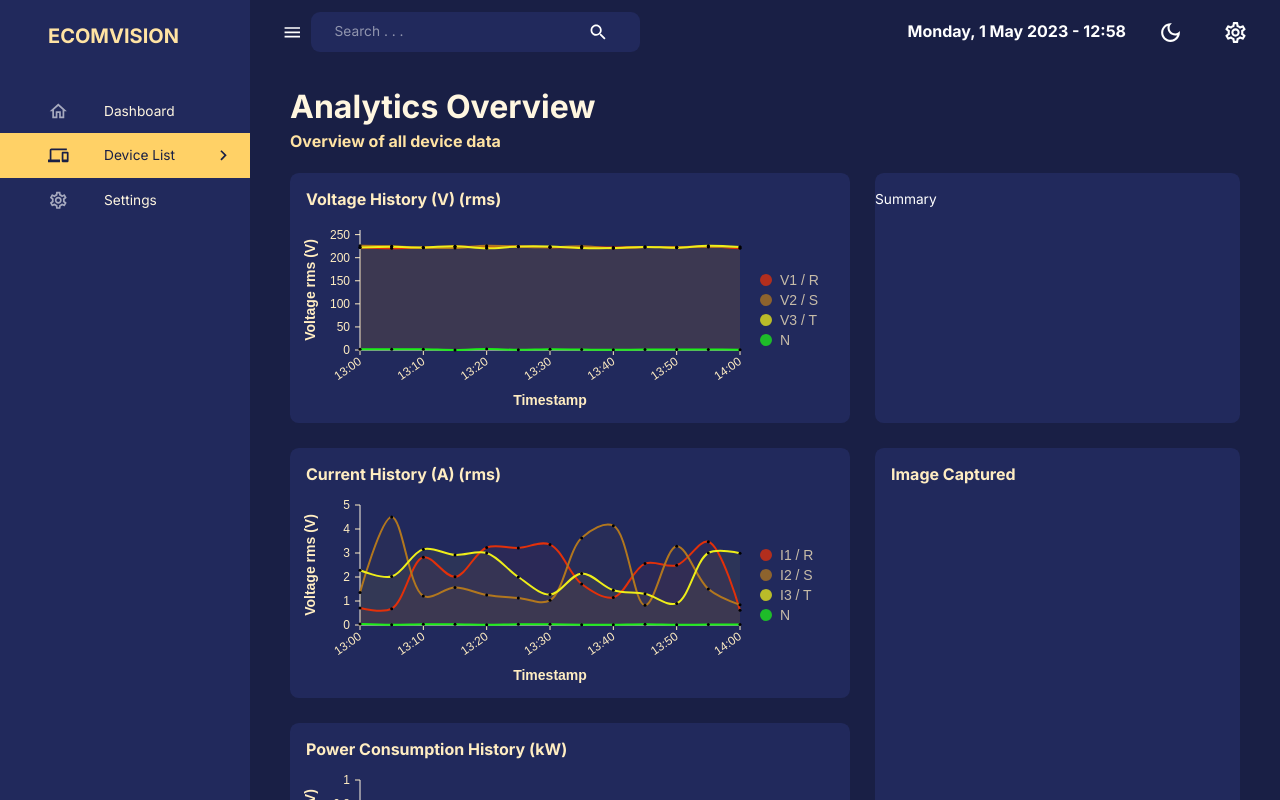
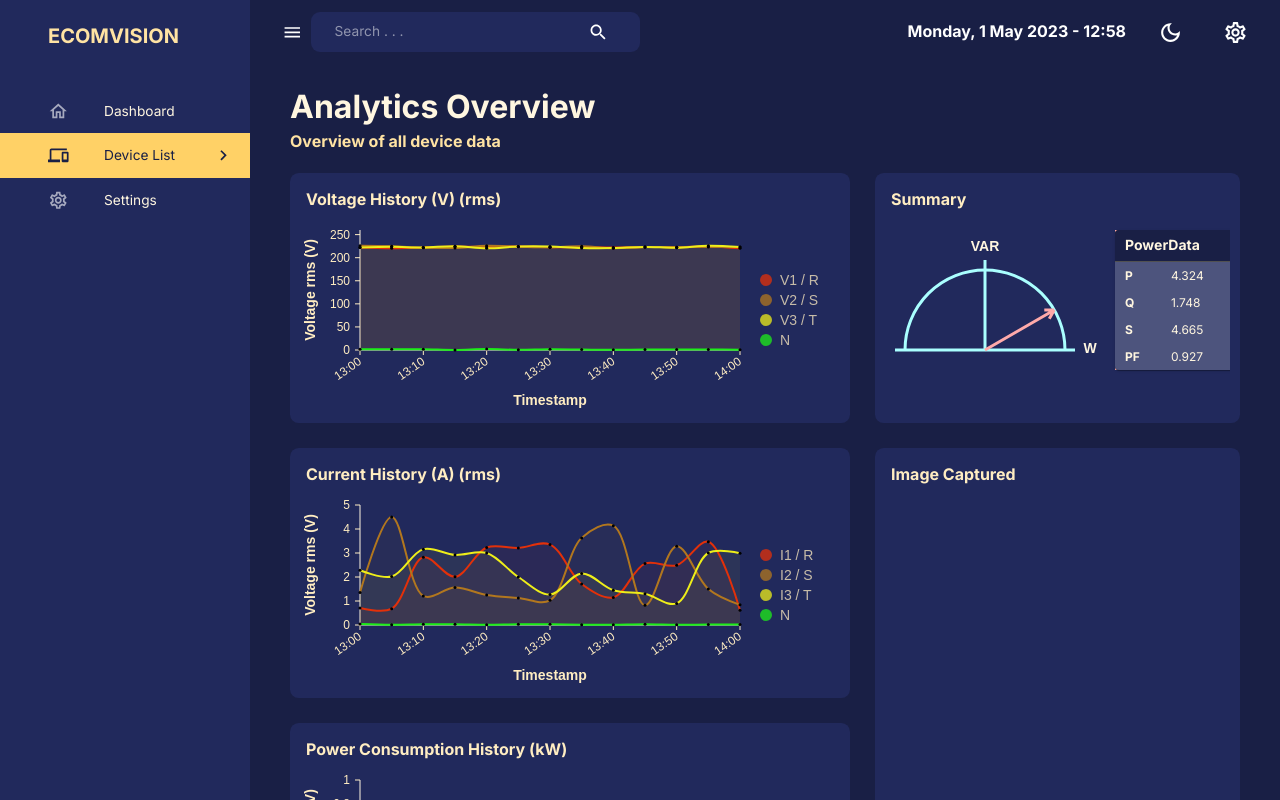
Before and after one commit to Hindrarta/power-meter-reactjs, a React (Create React App) app: page /device/1 in a window 1280 px wide. Shown: the top 800 px of the page. Built offline with nearby package versions, Linux system fonts and the light colour scheme.

Commit message:
create summary card

```diff
--- a/src/index.css
+++ b/src/index.css
@@ -24,3 +24,11 @@ body,
 ::-webkit-scrollbar-track:hover {
     background: #e0e0e0;
 }
+canvas {
+    /* width: 100px;
+    height: 100px; */
+    background-color: transparent;
+    border: 0px solid #141937;
+    border-radius: 4px;
+    margin: 20px 0 0 0;
+}
--- a/src/scenes/device/HistEnergy.jsx
+++ b/src/scenes/device/HistEnergy.jsx
@@ -1,6 +1,6 @@
 import React, { useMemo } from "react";
 import { EnergyData as data } from "./data";
-import { Typography, useTheme } from "@mui/material";
+import { useTheme } from "@mui/material";
 import { ResponsiveBar } from "@nivo/bar";
 import { timeFormat } from "d3-time-format";
 import { scaleTime } from "d3-scale";
@@ -13,13 +13,13 @@ const labels = [
     { key: "c", value: "E3 / T" },
 ];
 const HistEnergy = () => {
-    const from = new Date(data[0].timestamp);
-    const to = new Date(data[data.length - 1].timestamp);
     const theme = useTheme();
     const formatter = timeFormat("%H:%M");
     const timeScaleTicks = useMemo(() => {
+        const from = new Date(data[0].timestamp);
+        const to = new Date(data[data.length - 1].timestamp);
         const scale = scaleTime().domain([from, to]);
-        const ticks = scale.ticks(5);
+        const ticks = scale.ticks(10);
         return ticks.map((tick) => formatter(tick));
     });
 
@@ -76,18 +76,6 @@ const HistEnergy = () => {
                         {labels.map((item, index) => (
                             <li key={"lg" + index}>
                                 <div className="timestamp">
-                                    {/* <Typography
-                                        fontSize="12px"
-                                        color="#000000"
-                                        fontWeight="bold"
-                                        margin="5px 10px 5px 10px"
-                                    >
-                                        {labels[index].value +
-                                            " - " +
-                                            d.data[labels[index].value] +
-                                            " - " +
-                                            stackedBarColors[index]}{" "}
-                                    </Typography> */}
                                     <BasicTooltip
                                         id={labels[index].value}
                                         value={d.data[labels[index].value]}
--- a/src/scenes/device/Summary.jsx
+++ b/src/scenes/device/Summary.jsx
@@ -1,7 +1,268 @@
-import React from "react";
+import {
+    Box,
+    Paper,
+    Table,
+    TableBody,
+    TableCell,
+    TableContainer,
+    TableHead,
+    TableRow,
+    Typography,
+    styled,
+    tableCellClasses,
+    useTheme,
+} from "@mui/material";
+import React, { useEffect, useRef } from "react";
+import { SummaryData } from "./data";
+
+const StyledTableCell = styled(TableCell)(({ theme }) => ({
+    [`&.${tableCellClasses.head}`]: {
+        backgroundColor:
+            theme.palette.mode === "dark"
+                ? theme.palette.primary[600]
+                : theme.palette.grey[300],
+        color: theme.palette.secondary[100],
+        fontSize: 14,
+        fontWeight: "bold",
+        padding: "5px 0 5px 10px",
+    },
+    [`&.${tableCellClasses.body}`]: {
+        backgroundColor:
+            theme.palette.mode === "dark"
+                ? theme.palette.primary[400]
+                : theme.palette.grey[100],
+        color: theme.palette.secondary[100],
+        borderColor: theme.palette.primary[400],
+        fontSize: 12,
+        padding: "5px 0 5px 10px",
+    },
+}));
+
+const SummaryTable = ({ data, theme }) => {
+    return (
+        <Paper sx={{ width: "100%", overflow: "hidden" }}>
+            <TableContainer sx={{ maxWidth: 150 }}>
+                <Table sx={{ minWidth: 125 }} stickyHeader aria-label="summary">
+                    {Object.keys(data).map((key) => {
+                        return key === "id" ? (
+                            <TableHead>
+                                <TableRow>
+                                    <StyledTableCell align="left" colSpan={2}>
+                                        {data.id}
+                                    </StyledTableCell>
+                                </TableRow>
+                            </TableHead>
+                        ) : (
+                            <TableBody>
+                                <TableRow
+                                    key={key}
+                                    sx={{
+                                        "&:last-child td, &:last-child th": {
+                                            border: 0,
+                                        },
+                                    }}
+                                >
+                                    <StyledTableCell
+                                        align="left"
+                                        sx={{ fontWeight: "bold" }}
+                                    >
+                                        {key}
+                                    </StyledTableCell>
+                                    <StyledTableCell align="left">
+                                        {data[key]}
+                                    </StyledTableCell>
+                                </TableRow>
+                            </TableBody>
+                        );
+                    })}
+                </Table>
+            </TableContainer>
+        </Paper>
+    );
+};
 
 const Summary = () => {
-    return <div>Summary</div>;
+    const theme = useTheme();
+    const canvas = useRef();
+    let ctx = null;
+
+    useEffect(() => {
+        const canvasEle = canvas.current;
+        canvasEle.width = 220;
+        canvasEle.height = 130;
+
+        // get context of the canvas
+        ctx = canvasEle.getContext("2d");
+        let CenterY = 110;
+        let CenterX = 100;
+        let circleRad = 80;
+        let LineLen = 90;
+        let BaseColor = theme.palette.mode === "dark" ? "#AAFFFF" : "#3333FF";
+        let ArrowColor = theme.palette.mode === "dark" ? "#FFAAAA" : "#FF3333";
+        let StrokeWidth = 3;
+        let arrowDeg = 30;
+        drawLine(
+            {
+                p1: { x: CenterX, y: CenterY },
+                p2: { x: CenterX, y: CenterY - LineLen },
+            },
+            { color: BaseColor, width: StrokeWidth }
+        );
+        drawLine(
+            {
+                p1: { x: CenterX - LineLen, y: CenterY },
+                p2: { x: CenterX + LineLen, y: CenterY },
+            },
+            { color: BaseColor, width: StrokeWidth }
+        );
+        drawCircle(
+            { x: CenterX, y: CenterY, r: circleRad, angle: 180 },
+            { color: BaseColor, width: StrokeWidth }
+        );
+        drawLineArrowhead(
+            {
+                p1: { x: CenterX, y: CenterY },
+                p2: {
+                    x:
+                        CenterX +
+                        circleRad * Math.cos((arrowDeg / 180) * Math.PI),
+                    y:
+                        CenterY -
+                        circleRad * Math.sin((arrowDeg / 180) * Math.PI),
+                },
+                startSize: 0,
+                endSize: 10,
+            },
+            { color: ArrowColor, width: StrokeWidth }
+        );
+
+        writeText(
+            { text: "W", x: CenterX + LineLen + 15, y: CenterY - 8 },
+            {
+                fontSize: 14,
+                color: theme.palette.secondary[100],
+                textAlign: "center",
+                fontWeight: "bold",
+            }
+        );
+        writeText(
+            { text: "VAR", x: CenterX, y: 0 },
+            {
+                fontSize: 14,
+                color: theme.palette.secondary[100],
+                textAlign: "center",
+                fontWeight: "bold",
+            }
+        );
+    });
+
+    // draw a line
+    const drawLine = (info, style = {}) => {
+        const { p1, p2 } = info;
+        const { color = "black", width = 1 } = style;
+
+        ctx.beginPath();
+        ctx.moveTo(p1.x, p1.y);
+        ctx.lineTo(p2.x, p2.y);
+        ctx.strokeStyle = color;
+        ctx.lineWidth = width;
+        ctx.stroke();
+    };
+
+    const drawCircle = (info, style = {}) => {
+        const { x, y, r, angle } = info;
+        const endRad = ((360 - angle) / 180) * Math.PI;
+        const { color = "black", width = 1, fill = "transparent" } = style;
+        ctx.beginPath();
+        ctx.arc(x, y, r, 0, endRad, true);
+        ctx.fillStyle = fill;
+        ctx.fill();
+        ctx.lineWidth = width;
+        ctx.strokeStyle = color;
+        ctx.stroke();
+    };
+
+    function drawLineArrowhead(info, style = {}) {
+        const { p1, p2, startSize, endSize } = info;
+        const { color = "black", width = 1 } = style;
+
+        ctx.beginPath();
+        ctx.moveTo(p1.x, p1.y);
+        ctx.lineTo(p2.x, p2.y);
+
+        if (startSize > 0) {
+            let lineAngle = Math.atan2(p2.y - p1.y, p2.x - p1.x);
+            let delta = Math.PI / 6;
+            for (let i = 0; i < 2; i++) {
+                ctx.moveTo(p1.x, p1.y);
+                let x = p1.x + startSize * Math.cos(lineAngle + delta);
+                let y = p1.y + startSize * Math.sin(lineAngle + delta);
+                ctx.lineTo(x, y);
+                delta *= -1;
+            }
+        }
+        if (endSize > 0) {
+            let lineAngle = Math.atan2(p1.y - p2.y, p1.x - p2.x);
+            let delta = Math.PI / 6;
+            for (let i = 0; i < 2; i++) {
+                ctx.moveTo(p2.x, p2.y);
+                let x = p2.x + endSize * Math.cos(lineAngle + delta);
+                let y = p2.y + endSize * Math.sin(lineAngle + delta);
+                ctx.lineTo(x, y);
+                delta *= -1;
+            }
+        }
+        ctx.lineWidth = width;
+        ctx.strokeStyle = color;
+        ctx.stroke();
+    }
+
+    const writeText = (info, style = {}) => {
+        const { text, x, y } = info;
+        const {
+            fontSize = 20,
+            fontFamily = "Arial",
+            color = "black",
+            textAlign = "left",
+            textBaseline = "top",
+            fontWeight = "",
+        } = style;
+
+        ctx.beginPath();
+        ctx.font = fontWeight + " " + fontSize + "px " + fontFamily;
+        ctx.textAlign = textAlign;
+        ctx.textBaseline = textBaseline;
+        ctx.fillStyle = color;
+        ctx.fillText(text, x, y);
+        ctx.stroke();
+    };
+
+    return (
+        <Box
+            sx={{
+                margin: "10px",
+                overflow: "auto",
+                height: 190,
+            }}
+            display="flex"
+            alignItems="start"
+            justifyContent="flex-start"
+        >
+            <canvas ref={canvas}></canvas>
+            {SummaryData.map((dat) => {
+                return (
+                    <Box
+                        sx={{
+                            margin: "10px",
+                            backgroundColor: "#FFAAAA",
+                        }}
+                    >
+                        <SummaryTable data={dat} theme={theme} />
+                    </Box>
+                );
+            })}
+        </Box>
+    );
 };
 
 export default Summary;
--- a/src/scenes/device/data.js
+++ b/src/scenes/device/data.js
@@ -216,7 +216,6 @@ export const powerData = [
     },
 ];
 
-const stackedBarColors = ["#E33009", "#B2771E", "#EEEE19"];
 export const EnergyData = [
     {
         timestamp: "2023-01-08 13:00:00",
@@ -408,3 +407,20 @@ export const sampleData = [
         color: "#FA1234",
     },
 ];
+
+export const SummaryData = [
+    {
+        id: "PowerData",
+        P: 4.324,
+        Q: 1.748,
+        S: 4.665,
+        PF: 0.927,
+    },
+    {
+        id: "AverageVal",
+        VLL: 398.28,
+        VLN: 229.95,
+        I: 7.366,
+        F: 50,
+    },
+];
--- a/src/scenes/device/index.jsx
+++ b/src/scenes/device/index.jsx
@@ -65,7 +65,9 @@ const DeviceDetails = () => {
                         color={theme.palette.secondary[200]}
                         fontWeight="bold"
                         sx={{ margin: "1rem 0 0 1rem" }}
-                    ></Typography>
+                    >
+                        Summary
+                    </Typography>
                     <Summary />
                 </GridBox>
                 <GridBox gridColumn={3} gridRow={1} theme={theme}>
```
